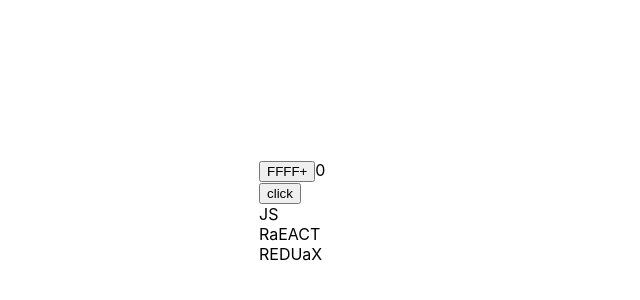
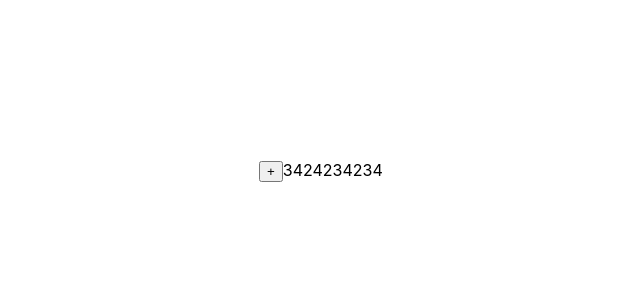
Before and after one commit to xyzimusic/react-ts, a React (Create React App) app: page / in a window 1280 px wide. Shown: the part 40-340 px from the top of the page, without its empty margins (81-721 px from the left). Built offline with nearby package versions, Linux system fonts and the light colour scheme.

Commit message:
react-20

```diff
--- a/src/App.tsx
+++ b/src/App.tsx
@@ -6,6 +6,7 @@
 import SelfControlledAccordion from './components/Accordion/SelfControlledAccordion';
 import {ExampleHelpsToReactMemo, LikeUseCallback} from './components/memo/ReactMemo';
 import {HelpForReactMemo} from './components/memo/UseMemoMy';
+import {Example1} from './components/memo/ReactMemoUseState';
 
 
 function App() {
@@ -27,7 +28,7 @@
     const [value,setValue] = useState('2')
     return (
         <div className="App">
-            <LikeUseCallback></LikeUseCallback>
+            <Example1></Example1>
             {/*<SelfControlledAccordion titleValue={'3123123'}></SelfControlledAccordion>*/}
             {/*<Accordion onClick={onClick}*/}
             {/*           titleValue={'Menu'}*/}
--- /dev/null
+++ b/src/components/memo/ReactMemoUseState.tsx
@@ -0,0 +1,27 @@
+import React, {useCallback, useMemo, useState} from 'react';
+
+export default {
+    title:'useState demo'
+}
+
+
+function generateData(){
+    console.log('generate Data')
+    return 3424234234
+}
+
+export const Example1 = () => {
+
+    const changer = (state:number) => state+1
+
+    const initValue = useMemo(generateData,[])
+    console.log('Example')
+    const [counter,setCounter] = useState(generateData) //
+
+
+    return <>
+
+        <button onClick={()=>setCounter(changer)}>+</button>
+        {counter}
+    </>
+}
```
